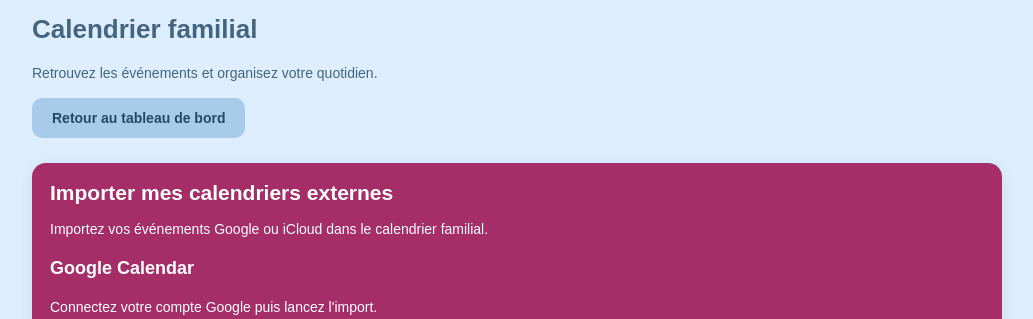
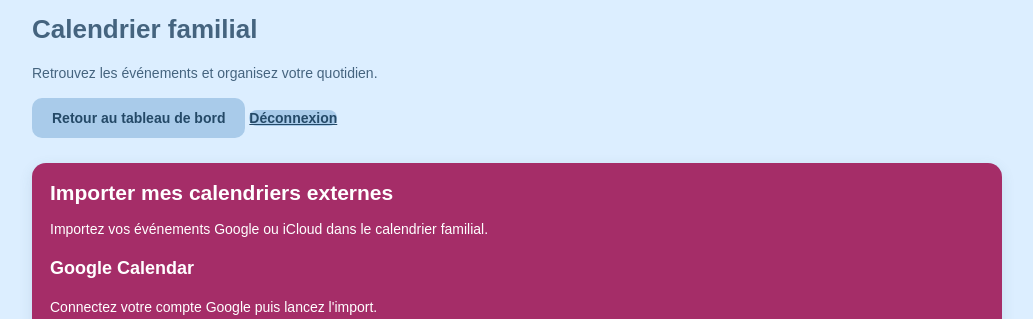
Before and after one commit to MSEDIT-1304/Dis-moi-tout, a Flask app: page /calendar in a window 1280 px wide. Shown: the part 217-536 px from the top of the page, without its empty margins (123-1156 px from the left). Run offline with Flask 3, Linux system fonts and the light colour scheme; the visitor is signed in with stand-in values (Sample User, id 1); data that the repository does not hold is empty.

Commit message:
Update calendar.html

```diff
--- a/templates/calendar.html
+++ b/templates/calendar.html
@@ -6,12 +6,22 @@
 <div class="calendar-page">
 
     <header class="calendar-header">
-        <h1>Calendrier familial</h1>
-        <p>Retrouvez les événements et organisez votre quotidien.</p>
-        <a href="{{ url_for('dashboard') }}" class="calendar-button">
-            Retour au tableau de bord
-        </a>
+        <div>
+            <h1>Calendrier familial</h1>
+            <p>Retrouvez les événements et organisez votre quotidien.</p>
+        </div>
+
+        <div class="calendar-header-actions">
+            <a href="{{ url_for('dashboard') }}" class="calendar-button">
+                Retour au tableau de bord
+            </a>
+
+            <a href="{{ url_for('logout') }}" class="member-button">
+                Déconnexion
+            </a>
+        </div>
     </header>
+
 {% with messages = get_flashed_messages() %}
     {% if messages %}
         <div class="calendar-messages" role="status">
```
